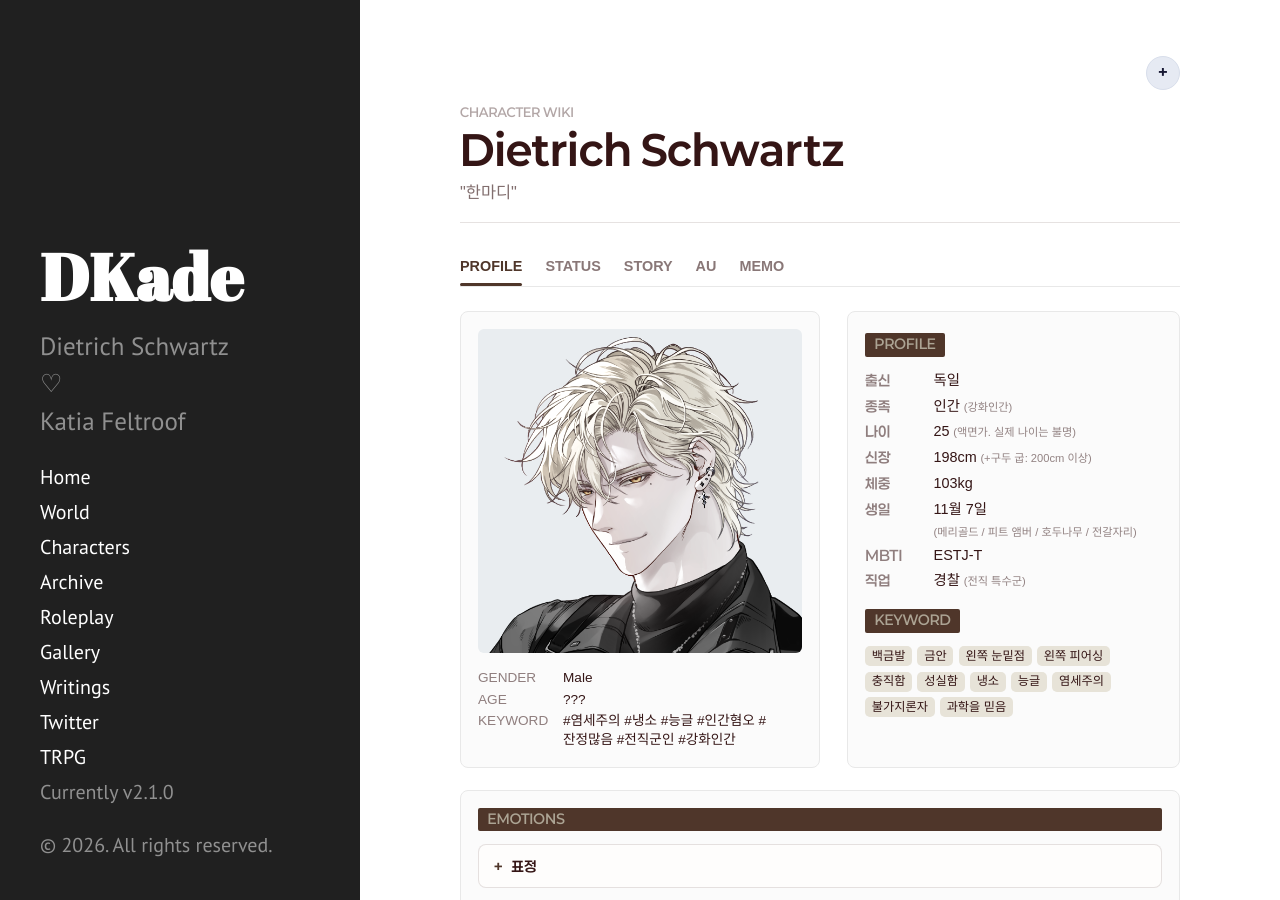
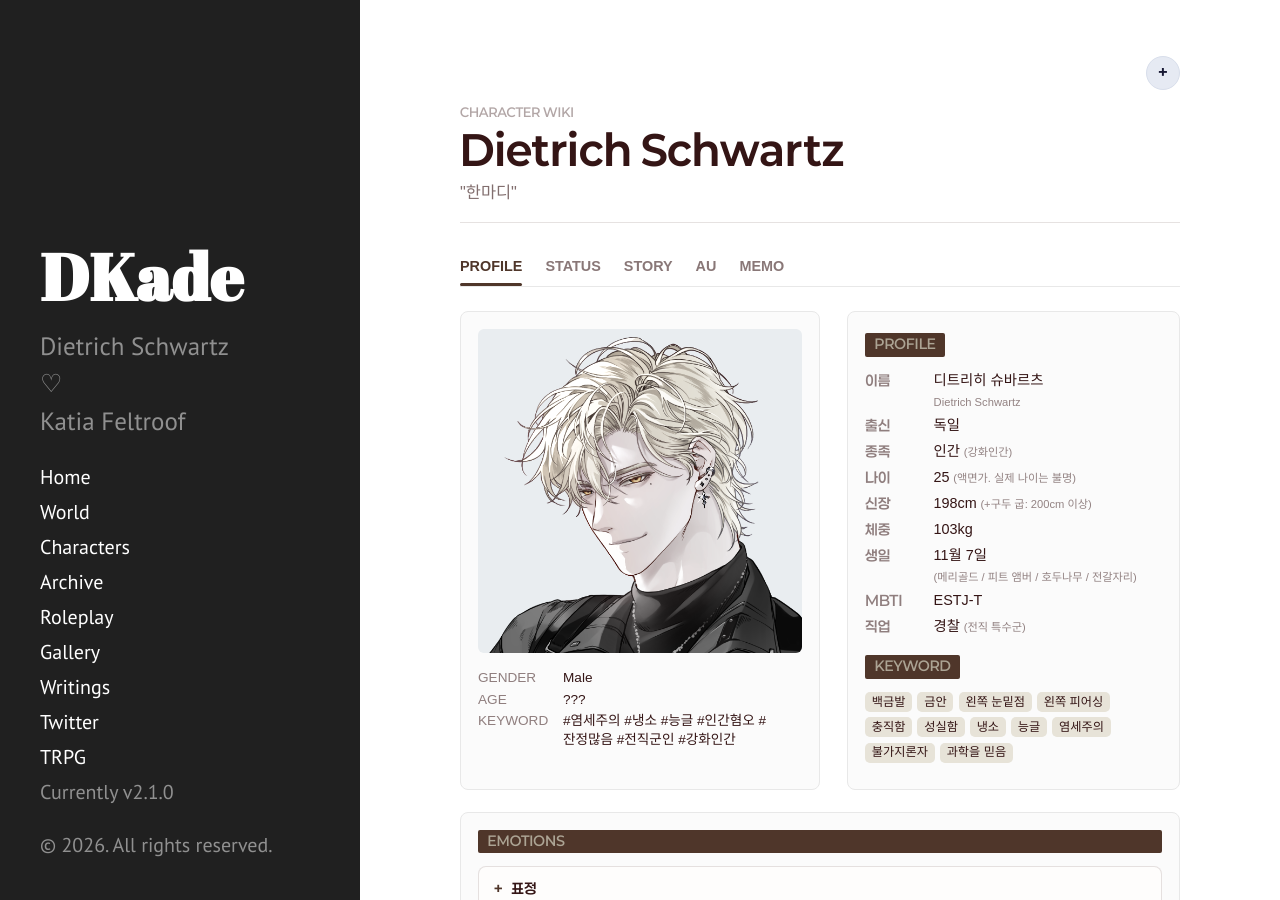
Before and after one commit to mistynocturn-design/dekade-archive, a Jekyll site: the page built from _characters/dietrich-schwartz.md, in a window 1280 px wide and 900 px high. Built offline with Jekyll 4.4.1, drawn with Linux system fonts in a browser that asks for light colours; some web fonts are replaced.

Commit message:
Update dietrich-schwartz.md

```diff
--- a/_characters/dietrich-schwartz.md
+++ b/_characters/dietrich-schwartz.md
@@ -22,6 +22,10 @@ card_facts:
 profile_groups:
   - title: "PROFILE"
     items:
+      - label: "이름"
+        value: "디트리히 슈바르츠"
+        note: "Dietrich Schwartz"
+        note_break: true
       - label: "출신"
         value: "독일"
       - label: "종족"
```
